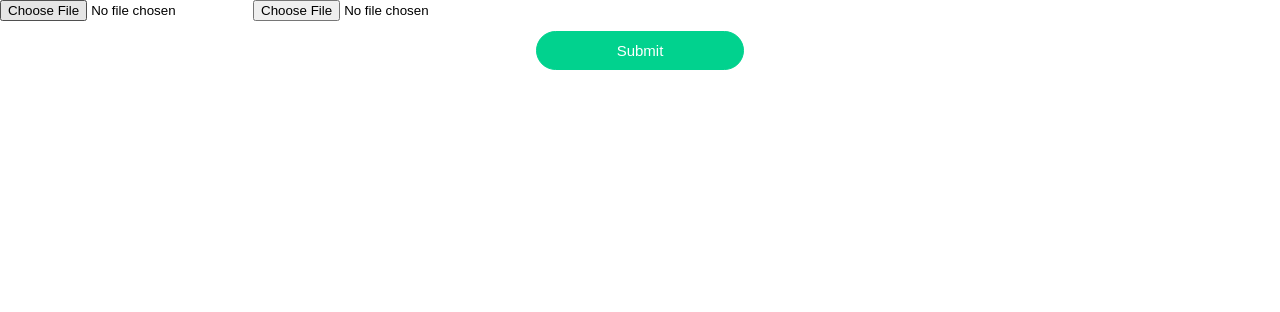
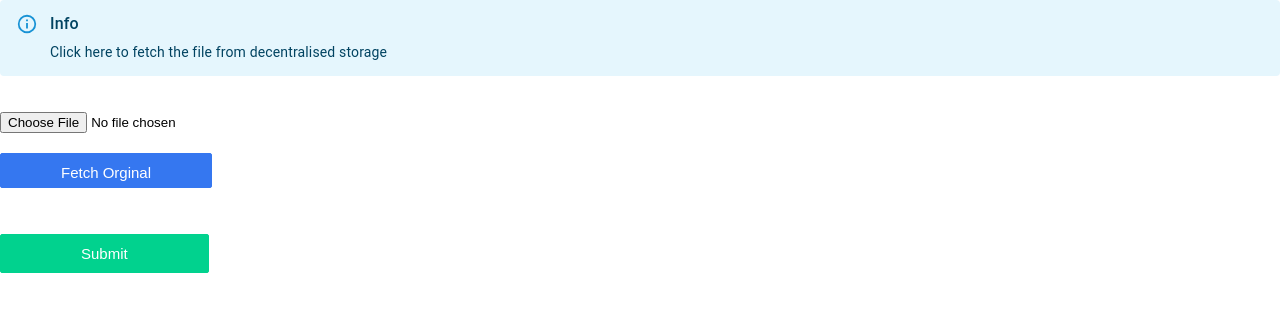
Before and after one commit to shanthu-hammer/Web3_Investment-managment-system, a React (Create React App) app in the folder itracker2.0/frontend/: page /manipulation in a window 1280 px wide. Shown: the top 312 px of the page. Built offline with nearby package versions, Linux system fonts and the light colour scheme.

Commit message:
manipulation and file check

```diff
--- a/itracker2.0/frontend/src/pages/general/manipulation/manipulation.css
+++ b/itracker2.0/frontend/src/pages/general/manipulation/manipulation.css
@@ -10,7 +10,11 @@
     background-color: #04090e;
 }
 
+.checking {
+    display: flex;
+    justify-content: center;
 
+}
 input[type="text"],
 input[type="password"] {
     height: 35px;
@@ -34,7 +38,7 @@ input[type="submit"] {
     border: 1px solid #01d28e;
     color: #fff;
     padding: 10px 80px;
-    border-radius: 25px;
+    border-radius: 2px;
 
 }
 
@@ -44,7 +48,7 @@ input[type="submit"]:hover {
 
 .button-container {
     display: flex;
-    justify-content: center;
+    justify-content: left;
 }
 
 .login-form {
@@ -131,3 +135,18 @@ input[type="submit"]:hover {
 
 
 }
+.custom-button {
+    margin-top: 20px;
+    cursor: pointer;
+    font-size: 15px;
+    background: #3577f0;
+    border: 1px solid #3577f0;
+    color: #fff;
+    padding: 10px 60px;
+    border-radius: 2px;
+    display: flex;
+    justify-content: center;
+    height: 35px;
+
+
+}
--- a/itracker2.0/frontend/src/pages/general/manipulation/manipulation.js
+++ b/itracker2.0/frontend/src/pages/general/manipulation/manipulation.js
@@ -1,45 +1,84 @@
 //input page for fetching the 2 files from the user
-
-import React, { Component } from "react";
-
+import { Button, Alert, AlertTitle } from "@mui/material";
+import React, { Component, useState } from "react";
+import "../manipulation/manipulation.css";
+//import differenceGenerator from "../../../logic/differgenerator";
 //import ReactFileReader from "react-file-reader";
 class Manipulation extends Component {
+  //const [color, setColor] = useState("red");
   constructor(props) {
     super(props);
+    this.file1 = "";
+    this.file2 = "";
+    //const [color, setColor] = useState("red");
   }
+  // this.handleEvent = this.handleEvent.bind(this);
+
+  //file from user
+  showFile = async (e) => {
+    e.preventDefault();
+
+    const reader = new FileReader();
+    reader.onload = async (e) => {
+      const text = e.target.result;
+      //console.log(text);
+      this.file1 = text;
+      alert(text);
+    };
+    reader.readAsText(e.target.files[0]);
+  };
+  //file from web3
   fetchdcndata = async (e) => {
     try {
       let dcnfile = await fetch(
         "https://bafybeiacs6qaawbgrwq26zzno2lpoor3nzzmjyo5b4f2ejbjfdp5n2of74.ipfs.w3s.link/file3.json"
       ).then((x) => x.text());
 
-      console.log(dcnfile);
+      // console.log(dcnfile);
+      this.file2 = dcnfile;
       alert(dcnfile);
       return await dcnfile;
     } catch (error) {
       console.log(error);
     }
   };
-
-  showFile = async (e) => {
-    e.preventDefault();
-    const reader = new FileReader();
-    reader.onload = async (e) => {
-      const text = e.target.result;
-      console.log(text);
-      alert(text);
-    };
-    reader.readAsText(e.target.files[0]);
+  //Calling the Difference generator
+  differenceGen = () => {
+    console.log(this.file1);
+    console.log(this.file2);
+    let differResult = differenceGenerator(this.file1, this.file2);
+    alert(differResult);
   };
-
   render = () => {
     return (
       <div>
+        <Alert severity="info">
+          <AlertTitle>Info</AlertTitle>
+          Click here to fetch the file from decentralised storage{" "}
+        </Alert>
+        <br />
+        <br />
         <input type="file" onChange={(e) => this.showFile(e)} />
+        <button
+          className="custom-button"
+          onClick={(e) => {
+            this.fetchdcndata(e);
+          }}
+        >
+          Fetch Orginal
+        </button>
 
-        <input type="file" onChange={(e) => this.showFile(e)} />
-        <div className="button-container">
-          <input onClick={(e) => this.fetchdcndata(e)} type="submit" />
+        <br />
+        <br />
+
+        {/*  Call difference generator */}
+        <div
+          className="button-container"
+          onClick={(e) => {
+            this.differenceGen(e);
+          }}
+        >
+          <input type="submit" />
         </div>
       </div>
     );
@@ -47,3 +86,14 @@ class Manipulation extends Component {
 }
 
 export default Manipulation;
+const differenceGenerator =( file_str1,file_str2  )=>{
+  var result ;
+  if (file_str1 == file_str2)
+  {
+       result = "File Validated successfully "
+  }
+  else {
+       result = "File has been manipulated"
+  }
+
+  return result }
--- /dev/null
+++ b/itracker2.0/frontend/src/pages/general/manipulation/manipulation2.js
@@ -0,0 +1,5 @@
+import { Button, Alert, AlertTitle, dividerClasses } from "@mui/material";
+import React, { Component,useState } from "react";
+import "../manipulation/manipulation.css";
+import differenceGenerator from "../../../logic/differgenerator"
+const Manipulation2= () => {return(<div></div>)}
```
Also changed, not shown: itracker2.0/frontend/src/logic/differgenerator.js (+6 -2 lines).
